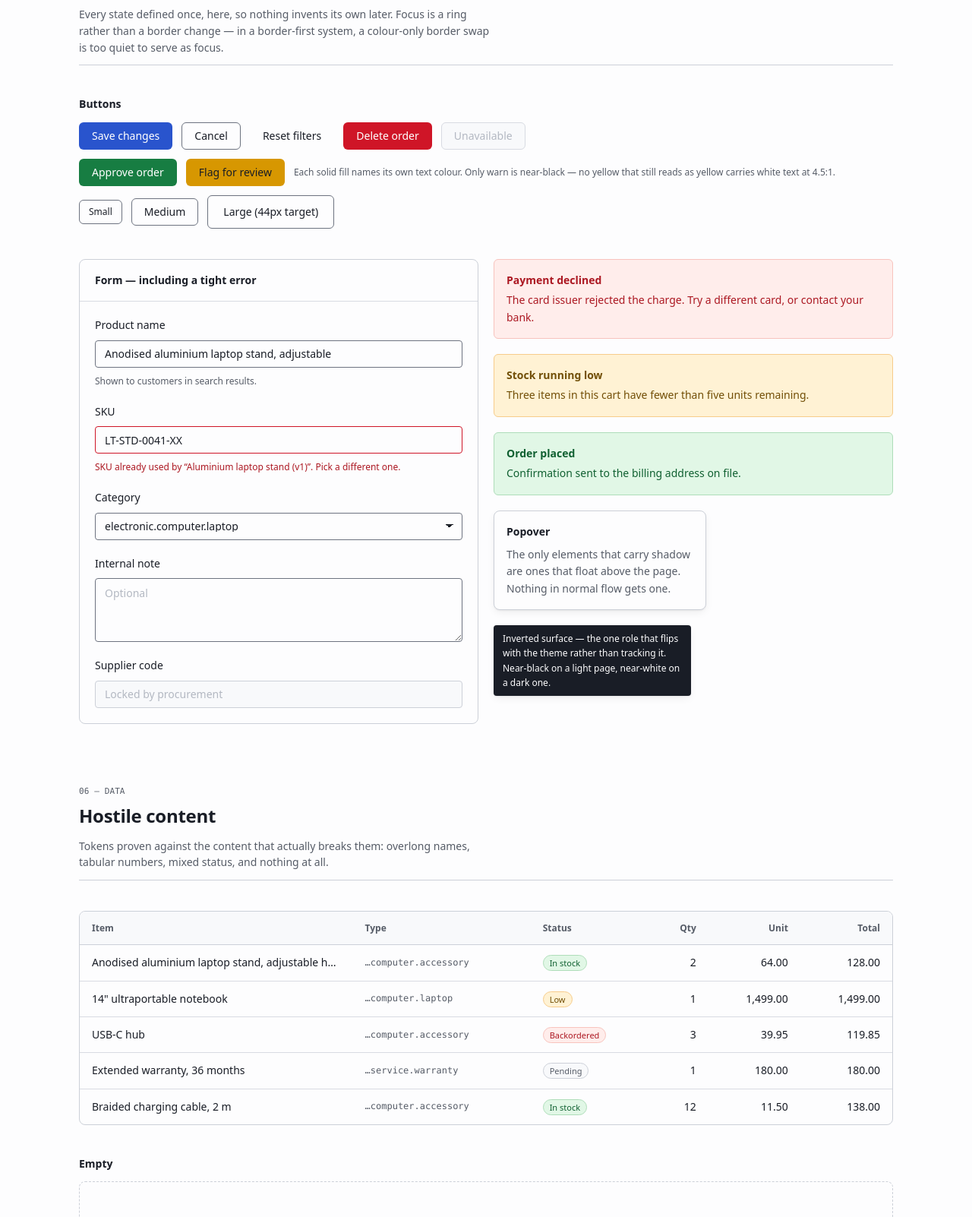
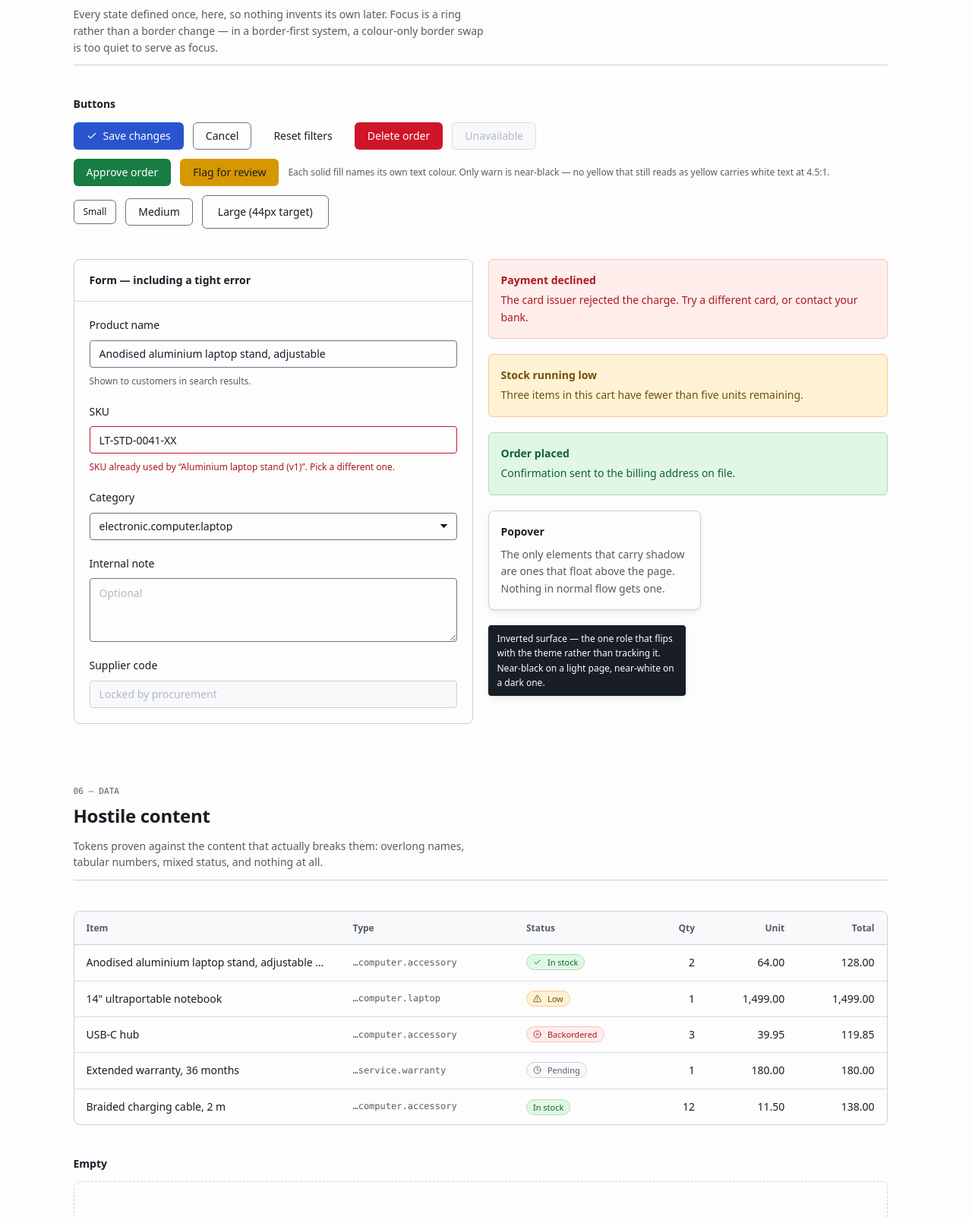
Before and after one commit to Widenode/ui-foundation, a website: page specimen/index.html in a window 1280 px wide. Shown: the part 3744-5346 px from the top of the page at 76% size. Drawn offline with Linux system fonts and the light colour scheme.

Commit message:
Demonstrate and gate icon+label pairs and the scrollbar gutter
The specimen contained zero icons. Not one. Yet .btn and .badge both reserve
gap: var(--gap-tight), and the spacing table names that token "icon <-> label".
The foundation defined a token for icon spacing, allocated it in two
components, and never demonstrated it — so a session pairing an icon with a
label had no reference and invented the alignment. Same for the scrollbar:
nothing, anywhere.

Adds an .icon primitive and puts icons on a button and all four status
badges, which also makes colour stop being the only signal on those badges.
Adds scrollbar-gutter: stable so a centred layout cannot shift sideways when
a page grows past one viewport.

The icon gate asserts the cause rather than the drift, after measuring what
the drift actually is: align-items: baseline on an 11px label moves the icon
by exactly 1.00px, too small to separate from subpixel noise, and it shrinks
further as the icon approaches the label height. Measuring against the
container is worse still — mis-aligning the icon grows the container, moving
the centre with it and cancelling the error. So the check requires a flex
parent with align-items: center, which is what the rule actually says.

Verified against both failure modes: align-items: baseline and a non-flex
parent each produce a named failure on all four badges.

Co-Authored-By: Claude Opus 5 <noreply@anthropic.com>

```diff
--- a/specimen/index.html
+++ b/specimen/index.html
@@ -17,7 +17,10 @@
 
 *, *::before, *::after { box-sizing: border-box; }
 
-html { -webkit-text-size-adjust: 100%; }
+/* Reserve the scrollbar gutter unconditionally. Without it a centred layout
+   jumps horizontally the moment a page grows past one viewport, so navigating
+   between a short page and a long one makes the whole UI twitch. */
+html { -webkit-text-size-adjust: 100%; scrollbar-gutter: stable; }
 
 body {
   margin: 0;
@@ -102,6 +105,14 @@ body {
 .bad .fake-label { margin-bottom: var(--gap-tight); }
 
 /* ---------- controls ---------- */
+
+/* Icons pair with a label, never sit on the text baseline. `display: block`
+   is what stops that: an inline SVG aligns its bottom edge to the baseline and
+   rides low. Sized in em so it tracks the label, `flex: none` so it never
+   squashes. The parent's align-items: center then centres it on the text box,
+   which is exact because control labels use line-height: 1. */
+.icon { display: block; flex: none; width: 1em; height: 1em; }
+
 .btn {
   display: inline-flex; align-items: center; justify-content: center; gap: var(--gap-tight);
   min-height: var(--control-height-md);
@@ -363,7 +374,7 @@ select.input { appearance: none; background-image: linear-gradient(45deg, transp
     <div class="block">
       <h3 class="block__title">Buttons</h3>
       <div class="row">
-        <button class="btn btn--solid">Save changes</button>
+        <button class="btn btn--solid"><svg class="icon" viewBox="0 0 24 24" fill="none" stroke="currentColor" stroke-width="2" stroke-linecap="round" stroke-linejoin="round" aria-hidden="true"><path d="M20 6 9 17l-5-5"/></svg>Save changes</button>
         <button class="btn btn--outline">Cancel</button>
         <button class="btn btn--ghost">Reset filters</button>
         <button class="btn btn--danger">Delete order</button>
@@ -450,10 +461,10 @@ select.input { appearance: none; background-image: linear-gradient(45deg, transp
             </tr>
           </thead>
           <tbody>
-            <tr><td class="truncate" title="Anodised aluminium laptop stand, adjustable height, matte charcoal finish">Anodised aluminium laptop stand, adjustable height, matte charcoal finish</td><td class="mono muted">…computer.accessory</td><td><span class="badge badge--ok">In stock</span></td><td class="num">2</td><td class="num">64.00</td><td class="num">128.00</td></tr>
-            <tr><td class="truncate" title="14&quot; ultraportable notebook">14&quot; ultraportable notebook</td><td class="mono muted">…computer.laptop</td><td><span class="badge badge--warn">Low</span></td><td class="num">1</td><td class="num">1,499.00</td><td class="num">1,499.00</td></tr>
-            <tr><td class="truncate" title="USB-C hub">USB-C hub</td><td class="mono muted">…computer.accessory</td><td><span class="badge badge--bad">Backordered</span></td><td class="num">3</td><td class="num">39.95</td><td class="num">119.85</td></tr>
-            <tr><td class="truncate" title="Extended warranty, 36 months">Extended warranty, 36 months</td><td class="mono muted">…service.warranty</td><td><span class="badge badge--neutral">Pending</span></td><td class="num">1</td><td class="num">180.00</td><td class="num">180.00</td></tr>
+            <tr><td class="truncate" title="Anodised aluminium laptop stand, adjustable height, matte charcoal finish">Anodised aluminium laptop stand, adjustable height, matte charcoal finish</td><td class="mono muted">…computer.accessory</td><td><span class="badge badge--ok"><svg class="icon" viewBox="0 0 24 24" fill="none" stroke="currentColor" stroke-width="2" stroke-linecap="round" stroke-linejoin="round" aria-hidden="true"><path d="M20 6 9 17l-5-5"/></svg>In stock</span></td><td class="num">2</td><td class="num">64.00</td><td class="num">128.00</td></tr>
+            <tr><td class="truncate" title="14&quot; ultraportable notebook">14&quot; ultraportable notebook</td><td class="mono muted">…computer.laptop</td><td><span class="badge badge--warn"><svg class="icon" viewBox="0 0 24 24" fill="none" stroke="currentColor" stroke-width="2" stroke-linecap="round" stroke-linejoin="round" aria-hidden="true"><path d="M10.29 3.86 1.82 18a2 2 0 0 0 1.71 3h16.94a2 2 0 0 0 1.71-3L13.71 3.86a2 2 0 0 0-3.42 0Z"/><path d="M12 9v4"/><path d="M12 17h.01"/></svg>Low</span></td><td class="num">1</td><td class="num">1,499.00</td><td class="num">1,499.00</td></tr>
+            <tr><td class="truncate" title="USB-C hub">USB-C hub</td><td class="mono muted">…computer.accessory</td><td><span class="badge badge--bad"><svg class="icon" viewBox="0 0 24 24" fill="none" stroke="currentColor" stroke-width="2" stroke-linecap="round" stroke-linejoin="round" aria-hidden="true"><circle cx="12" cy="12" r="10"/><path d="m15 9-6 6"/><path d="m9 9 6 6"/></svg>Backordered</span></td><td class="num">3</td><td class="num">39.95</td><td class="num">119.85</td></tr>
+            <tr><td class="truncate" title="Extended warranty, 36 months">Extended warranty, 36 months</td><td class="mono muted">…service.warranty</td><td><span class="badge badge--neutral"><svg class="icon" viewBox="0 0 24 24" fill="none" stroke="currentColor" stroke-width="2" stroke-linecap="round" stroke-linejoin="round" aria-hidden="true"><circle cx="12" cy="12" r="10"/><path d="M12 6v6l4 2"/></svg>Pending</span></td><td class="num">1</td><td class="num">180.00</td><td class="num">180.00</td></tr>
             <tr><td class="truncate" title="Braided charging cable, 2 m">Braided charging cable, 2 m</td><td class="mono muted">…computer.accessory</td><td><span class="badge badge--ok">In stock</span></td><td class="num">12</td><td class="num">11.50</td><td class="num">138.00</td></tr>
           </tbody>
         </table>
```
Also changed, not shown: RULES.md (+10 -0 lines), tests/layout.spec.ts (+74 -0 lines).
